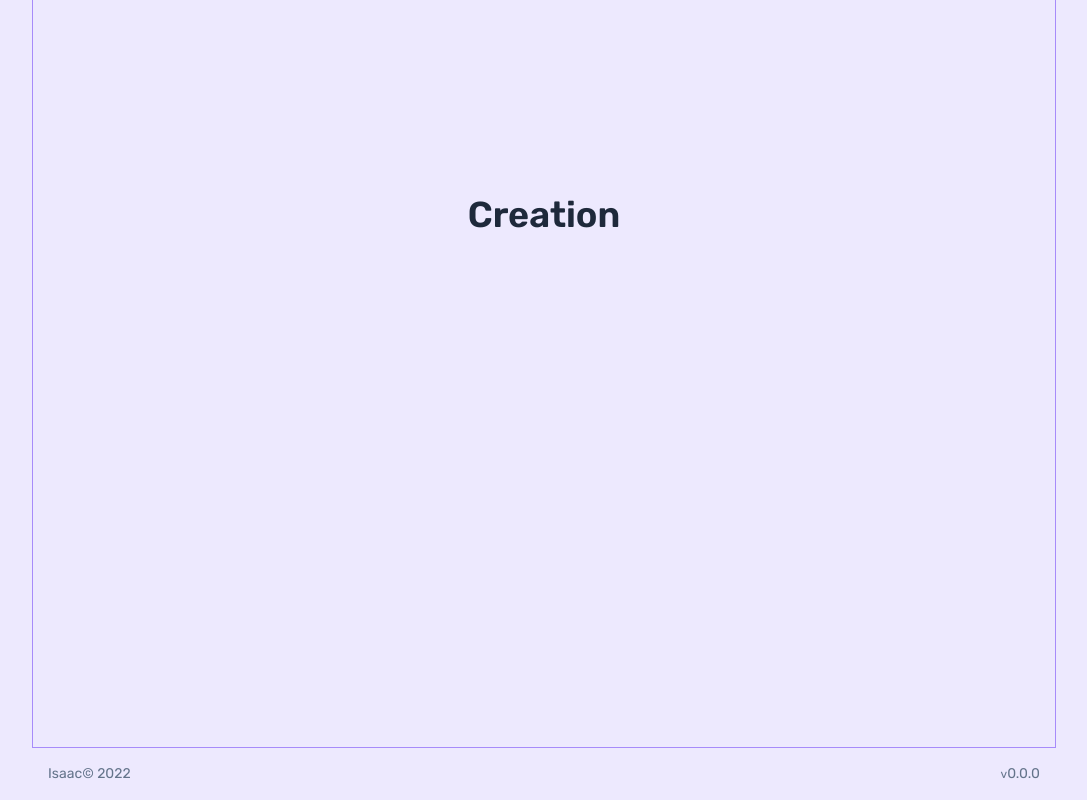
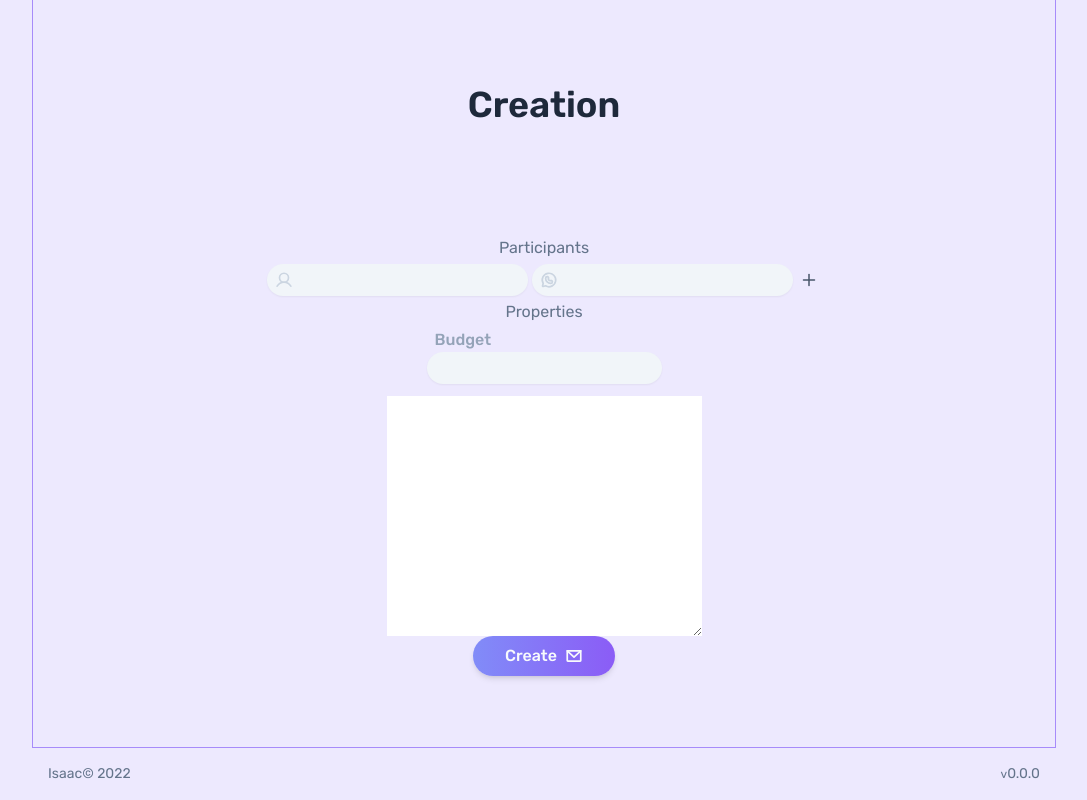
Before and after one commit to eoisaac/secret_santa, a React (Vite) app: page / in a window 1280 px wide. Shown: the part 1668-2468 px from the top of the page, without its empty margins (96-1183 px from the left). Built offline with nearby package versions, Linux system fonts and the light colour scheme.

Commit message:
:sparkles: feat: add nw participant input

```diff
--- a/src/components/Button/index.tsx
+++ b/src/components/Button/index.tsx
@@ -1,28 +1,32 @@
-import { HTMLAttributes } from 'react'
+import { ButtonHTMLAttributes } from 'react'
 
-interface ButtonProps extends HTMLAttributes<HTMLButtonElement> {
+interface ButtonProps extends ButtonHTMLAttributes<HTMLButtonElement> {
   label: string
   icon?: JSX.Element
-  iconLeft?: boolean
+  srLabel?: boolean
   variant?: 'primary' | 'icon'
 }
 
 export const Button = ({
   label,
+  srLabel = false,
   icon,
   variant = 'primary',
   ...rest
 }: ButtonProps) => {
   return (
     <button
+      className="group inline-flex cursor-pointer items-center gap-2
+    rounded-full bg-gradient-to-r from-indigo-400 to-violet-500 px-8 py-2
+    text-slate-50 shadow-md focus:shadow-inner"
       {...rest}
-      className="group inline-flex cursor-pointer items-center gap-2 rounded-full
-      bg-gradient-to-r from-indigo-400 to-violet-500 px-8 py-2
-      text-slate-50 shadow-md focus:shadow-inner"
     >
-      <span className="font-medium">{label}</span>
+      <span className={`${srLabel ? 'sr-only' : 'font-medium'}`}>{label}</span>
       {icon && (
-        <span className="transition-all duration-500 group-hover:translate-x-2">
+        <span
+          className="text-lg transition-all duration-500
+        group-hover:translate-x-2"
+        >
           {icon}
         </span>
       )}
--- a/src/components/InputField/index.tsx
+++ b/src/components/InputField/index.tsx
@@ -17,15 +17,42 @@ export const InputField = ({
   ...rest
 }: InputFieldProps) => {
   const hasError = Boolean(errorMessage)
+  const hasIcon = Boolean(icon)
 
   return (
-    <label>
-      <span>{label}</span>
-      <div>
-        {icon}
-        <input type={type} {...rest} />
+    <label className="w-ful group relative my-1">
+      <span
+        className={`${
+          srLabel
+            ? 'sr-only'
+            : 'block pl-2 text-left font-medium text-slate-400'
+        }`}
+      >
+        {label}
+      </span>
+      <div
+        className="flex flex-1 items-center gap-2 overflow-hidden rounded-full
+      bg-slate-100 px-2 py-1 shadow-sm group-focus-within:shadow-focus"
+      >
+        {hasIcon && (
+          <div
+            className="text-lg text-slate-300
+        group-focus-within:text-violet-500"
+          >
+            {icon}
+          </div>
+        )}
+        <input
+          type={type}
+          {...rest}
+          className="bg-transparent focus:shadow-none"
+        />
       </div>
-      <span>{errorMessage}</span>
+      {hasError && (
+        <span className="absolute top-full block pl-2 text-sm text-rose-500">
+          {errorMessage}
+        </span>
+      )}
     </label>
   )
 }
--- /dev/null
+++ b/src/pages/Creation/components/CreationForm/index.tsx
@@ -0,0 +1,37 @@
+import { useState } from 'react'
+import { InputField } from '../../../../components/InputField'
+import { ParticipantField } from '../ParticipantField'
+
+export const CreationForm = () => {
+  const [participants, setParticipants] = useState<string[]>([])
+
+  const handleAddParticipant = () => {
+    setParticipants((prevState) => [...prevState, 'participant'])
+  }
+
+  return (
+    <>
+      <fieldset className="flex flex-col items-center gap-2">
+        <legend>Participants</legend>
+        <ParticipantField add={handleAddParticipant} isCreator />
+
+        {participants.map((participant, index) => {
+          const isLast = index === participants.length - 1
+
+          return (
+            <ParticipantField
+              key={`${participant}-${index}`}
+              add={handleAddParticipant}
+              isLast={isLast}
+            />
+          )
+        })}
+      </fieldset>
+      <fieldset className="flex flex-col items-center gap-2">
+        <legend>Properties</legend>
+        <InputField label="Budget" type="number" />
+        <textarea name="" id="" cols={30} rows={10}></textarea>
+      </fieldset>
+    </>
+  )
+}
--- /dev/null
+++ b/src/pages/Creation/components/ParticipantField/index.tsx
@@ -0,0 +1,58 @@
+import { Plus, User, WhatsappLogo, X } from 'phosphor-react'
+import { InputField } from '../../../../components/InputField'
+
+interface ParticipantFieldProps {
+  add: () => void
+  remove?: () => void
+  isLast?: boolean
+  isCreator?: boolean
+}
+
+export const ParticipantField = ({
+  add,
+  remove,
+  isLast,
+  isCreator,
+}: ParticipantFieldProps) => {
+  return (
+    <div className="flex flex-wrap items-center gap-1">
+      <InputField label="Name" srLabel icon={<User weight="bold" />} />
+      <div className="flex items-center gap-1">
+        <InputField
+          label="Name"
+          srLabel
+          icon={<WhatsappLogo weight="bold" />}
+          type="tel"
+        />
+        {isCreator ? (
+          <button
+            className="rounded-full p-1 text-slate-600 hover:text-violet-500"
+            title="Add new participant"
+            onClick={add}
+          >
+            <Plus weight="bold" />
+            <span className="sr-only">Add new participant</span>
+          </button>
+        ) : isLast ? (
+          <button
+            className="rounded-full p-1 text-slate-600 hover:text-violet-500"
+            title="Add new participant"
+            onClick={add}
+          >
+            <Plus weight="bold" />
+            <span className="sr-only">Add new participant</span>
+          </button>
+        ) : (
+          <button
+            className="rounded-full p-1 text-slate-600 hover:text-violet-500"
+            title="Add new participant"
+            onClick={add}
+          >
+            <X weight="bold" />
+            <span className="sr-only">Remove participant</span>
+          </button>
+        )}
+      </div>
+    </div>
+  )
+}
--- a/src/pages/Creation/index.tsx
+++ b/src/pages/Creation/index.tsx
@@ -1,3 +1,7 @@
+import { EnvelopeSimple } from 'phosphor-react'
+import { Button } from '../../components/Button'
+import { CreationForm } from './components/CreationForm'
+
 export const Creation = () => {
   return (
     <section
@@ -12,7 +16,14 @@ export const Creation = () => {
       </h1>
 
       <div>
-        <form action=""></form>
+        <form>
+          <CreationForm />
+          <Button
+            label="Create"
+            icon={<EnvelopeSimple weight="bold" />}
+            type="submit"
+          />
+        </form>
       </div>
     </section>
   )
--- a/src/pages/Home/index.tsx
+++ b/src/pages/Home/index.tsx
@@ -28,7 +28,8 @@ export const Home = () => {
         <a href="#creation">
           <Button
             label="Get started"
-            icon={<CaretRight weight="bold" size={20} />}
+            icon={<CaretRight weight="bold" />}
+            type="button"
           />
         </a>
       </div>
--- a/tailwind.config.cjs
+++ b/tailwind.config.cjs
@@ -1,11 +1,17 @@
 /** @type {import('tailwindcss').Config} */
+
+const colors = require('tailwindcss/colors')
 module.exports = {
   content: ['./src/**/*.{html,js,ts,tsx}'],
   theme: {
     fontFamily: {
       sans: ['Rubik', 'sans-serif'],
     },
-    extend: {},
+    extend: {
+      boxShadow: {
+        focus: `0 0 0 2px ${colors.violet['500']}`,
+      },
+    },
   },
   plugins: [],
 }
```
